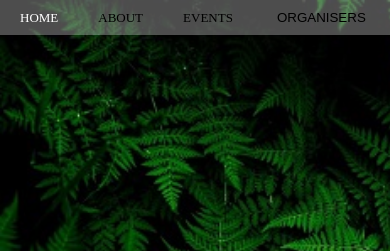
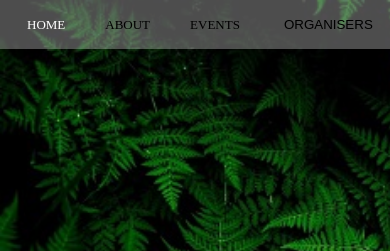
Before and after one commit to tofydebo/greenDesign, a plain HTML site: page DESIGNS/index.html in a window 390 px wide. Shown: the top 251 px of the page. Drawn offline with Linux system fonts and the light colour scheme.

Commit message:
Update index.css

```diff
--- a/DESIGNS/index.css
+++ b/DESIGNS/index.css
@@ -55,6 +55,14 @@ a {
   top: 0;
  background-color: rgba(255, 255, 255, 0.3);
 }
+
+@media only screen and (max-width: 670px) {
+    #nav {
+       font-size: 8px;
+   padding: 7px;
+       }
+   }
+
 
 #list {
   list-style-type: none;
```
